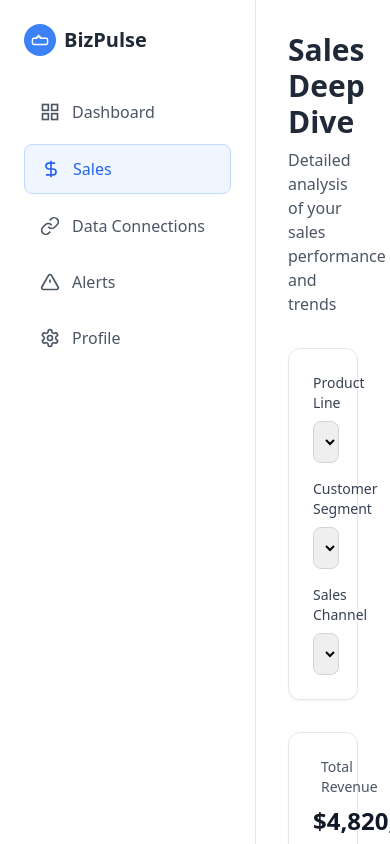
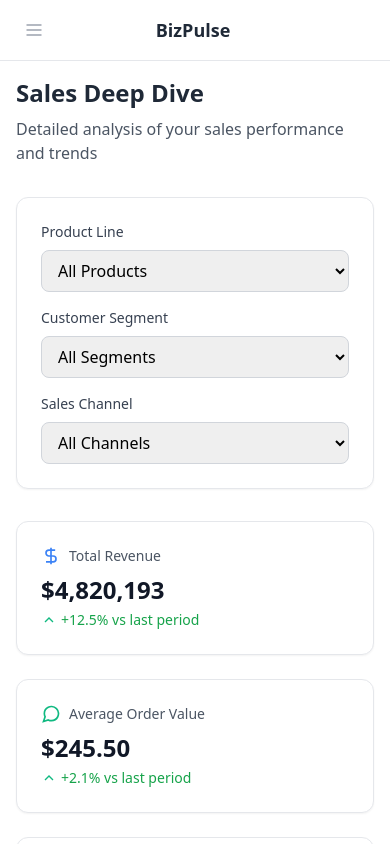
Before and after one commit to Koded0214h/Biz-Pulse, a React (Vite) app in the folder frontend/: page /sales in a window 390 px wide. Built offline with nearby package versions, Linux system fonts and the light colour scheme; no server answers.

Commit message:
frontend feat: optimized frontend for mobile responsiveness

```diff
--- a/frontend/src/components/Layout.jsx
+++ b/frontend/src/components/Layout.jsx
@@ -1,12 +1,25 @@
 // components/Layout.jsx
-import React from 'react';
+import React, { useState } from 'react';
 
 const Layout = ({ children, activePage }) => {
+  const [sidebarOpen, setSidebarOpen] = useState(false);
+
   return (
     <div className="flex h-screen bg-white">
+      {/* Mobile sidebar overlay */}
+      {sidebarOpen && (
+        <div
+          className="fixed inset-0 z-40 bg-black bg-opacity-50 md:hidden"
+          onClick={() => setSidebarOpen(false)}
+        />
+      )}
+
       {/* Sidebar */}
-      <div className="w-64 bg-white border-r border-gray-200 p-6">
-        <div className="flex items-center space-x-2 mb-8">
+      <div className={`fixed inset-y-0 left-0 z-50 w-64 bg-white border-r border-gray-200 p-6 transform transition-transform duration-300 ease-in-out md:relative md:translate-x-0 ${
+        sidebarOpen ? 'translate-x-0' : '-translate-x-full'
+      } md:block`}>
+        <div className="flex items-center justify-between mb-8">
+          <div className="flex items-center space-x-2">
             <div className="w-8 h-8 bg-blue-500 rounded-full flex items-center justify-center">
               <svg width="20" height="20" viewBox="0 0 24 29" fill="none" stroke="white" strokeWidth="2" >
                 <path d="M21 12h-8l-3-3-3 3H3a2 2 0 0 0-2 2v5a2 2 0 0 0 2 2h18a2 2 0 0 0 2-2v-5a2 2 0 0 0-2-2Z"/>
@@ -14,6 +27,15 @@ const Layout = ({ children, activePage }) => {
               </svg>
             </div>
             <h1 className="text-xl font-bold text-gray-800">BizPulse</h1>
+          </div>
+          <button
+            onClick={() => setSidebarOpen(false)}
+            className="md:hidden p-1 rounded-md text-gray-400 hover:text-gray-600 hover:bg-gray-100"
+          >
+            <svg width="20" height="20" viewBox="0 0 24 24" fill="none" stroke="currentColor" strokeWidth="2">
+              <path d="M18 6L6 18M6 6l12 12"/>
+            </svg>
+          </button>
         </div>
 
 <nav className="space-y-2">
@@ -51,8 +73,23 @@ const Layout = ({ children, activePage }) => {
       </div>
 
       {/* Main Content */}
+      <div className="flex-1 flex flex-col overflow-hidden">
+        {/* Mobile header */}
+        <div className="md:hidden bg-white border-b border-gray-200 px-4 py-3 flex items-center justify-between">
+          <button
+            onClick={() => setSidebarOpen(true)}
+            className="p-2 rounded-md text-gray-400 hover:text-gray-600 hover:bg-gray-100"
+          >
+            <svg width="20" height="20" viewBox="0 0 24 24" fill="none" stroke="currentColor" strokeWidth="2">
+              <path d="M3 12h18M3 6h18M3 18h18"/>
+            </svg>
+          </button>
+          <h1 className="text-lg font-bold text-gray-800">BizPulse</h1>
+          <div className="w-10"></div> {/* Spacer for centering */}
+        </div>
         <div className="flex-1 overflow-auto">
           {children}
+        </div>
       </div>
     </div>
   );
--- a/frontend/src/pages/Alerts.jsx
+++ b/frontend/src/pages/Alerts.jsx
@@ -151,10 +151,10 @@ const Alerts = () => {
 
   return (
     <Layout activePage="alerts">
-      <div className="p-8">
+      <div className="p-4 sm:p-6 lg:p-8">
         <div className="flex items-center justify-between mb-8">
-          <h1 className="text-3xl font-bold text-gray-800">BizPulse</h1>
-          <div className="relative w-96">
+          <h1 className="text-2xl sm:text-3xl font-bold text-gray-800">BizPulse</h1>
+          <div className="relative w-full sm:w-96">
             <input
               type="text"
               placeholder="Search alerts..."
--- a/frontend/src/pages/Dashboard.jsx
+++ b/frontend/src/pages/Dashboard.jsx
@@ -145,7 +145,7 @@ const Dashboard = () => {
   if (loading) {
     return (
       <Layout activePage="dashboard">
-        <div className="p-8 flex items-center justify-center min-h-96">
+        <div className="p-4 sm:p-6 lg:p-8 flex items-center justify-center min-h-96">
           <div className="text-center">
             <div className="animate-spin rounded-full h-12 w-12 border-b-2 border-blue-500 mx-auto"></div>
             <p className="mt-4 text-gray-600">Loading your business insights...</p>
@@ -157,10 +157,10 @@ const Dashboard = () => {
 
   return (
     <Layout activePage="dashboard">
-      <div className="p-8 relative">
+      <div className="p-4 sm:p-6 lg:p-8 relative">
         {/* Header */}
         <div className="mb-8">
-          <h1 className="text-3xl font-bold text-gray-800 mb-2">
+          <h1 className="text-2xl sm:text-3xl font-bold text-gray-800 mb-2">
             Good morning, {user?.business_name || 'Your Business'}.
           </h1>
           <p className="text-gray-600">Here's your business pulse for today</p>
@@ -172,7 +172,7 @@ const Dashboard = () => {
             <div key={index} className="bg-white rounded-xl border border-gray-200 p-6 shadow-sm">
               <h3 className="text-lg font-semibold text-gray-700 mb-2">{metric.title}</h3>
               <div className="flex items-end justify-between">
-                <span className="text-3xl font-bold text-gray-900">{metric.value}</span>
+                <span className="text-2xl sm:text-3xl font-bold text-gray-900">{metric.value}</span>
                 <div className={`flex items-center space-x-1 ${
                   metric.trend === 'up' ? 'text-green-600' : 'text-red-600'
                 }`}>
--- a/frontend/src/pages/DataConnections.jsx
+++ b/frontend/src/pages/DataConnections.jsx
@@ -171,10 +171,10 @@ const DataConnections = () => {
 
   return (
     <Layout activePage="connections">
-      <div className="p-8">
+      <div className="p-4 sm:p-6 lg:p-8">
         {/* Header */}
         <div className="mb-8">
-          <h1 className="text-3xl font-bold text-gray-800 mb-2">Data Connections</h1>
+          <h1 className="text-2xl sm:text-3xl font-bold text-gray-800 mb-2">Data Connections</h1>
           <p className="text-gray-600">Connect your business platforms or upload files to power BizPulse's insights.</p>
         </div>
 
--- a/frontend/src/pages/Profile.jsx
+++ b/frontend/src/pages/Profile.jsx
@@ -52,7 +52,7 @@ const Profile = () => {
   if (loading) {
     return (
       <Layout activePage="profile">
-        <div className="p-8">Loading profile...</div>
+        <div className="p-4 sm:p-6 lg:p-8">Loading profile...</div>
       </Layout>
     );
   }
@@ -60,15 +60,15 @@ const Profile = () => {
   if (!profile) {
     return (
       <Layout activePage="profile">
-        <div className="p-8">Failed to load profile.</div>
+        <div className="p-4 sm:p-6 lg:p-8">Failed to load profile.</div>
       </Layout>
     );
   }
 
   return (
     <Layout activePage="profile">
-      <div className="p-8 max-w-lg mx-auto">
-        <h1 className="text-3xl font-bold mb-6">Profile</h1>
+      <div className="p-4 sm:p-6 lg:p-8 max-w-lg sm:max-w-none mx-auto">
+        <h1 className="text-2xl sm:text-3xl font-bold mb-6">Profile</h1>
         <form onSubmit={handleSubmit} className="space-y-6">
           <div>
             <label htmlFor="business_name" className="block text-sm font-medium text-gray-700">
--- a/frontend/src/pages/SalesDeepDive.jsx
+++ b/frontend/src/pages/SalesDeepDive.jsx
@@ -222,7 +222,7 @@ const SalesDeepDive = () => {
   if (loading) {
     return (
       <Layout activePage="sales">
-        <div className="p-8">
+        <div className="p-4 sm:p-6 lg:p-8">
           <div className="text-center">Loading sales data...</div>
         </div>
       </Layout>
@@ -231,10 +231,10 @@ const SalesDeepDive = () => {
 
   return (
     <Layout activePage="sales">
-      <div className="p-8">
+      <div className="p-4 sm:p-6 lg:p-8">
         {/* Header */}
         <div className="mb-8">
-          <h1 className="text-3xl font-bold text-gray-800 mb-2">Sales Deep Dive</h1>
+          <h1 className="text-2xl sm:text-3xl font-bold text-gray-800 mb-2">Sales Deep Dive</h1>
           <p className="text-gray-600">Detailed analysis of your sales performance and trends</p>
         </div>
 
```
Also changed, not shown: 1 other file (tests, documents, lock files or other folders). Lines whose indentation alone changed are shown as unchanged.
